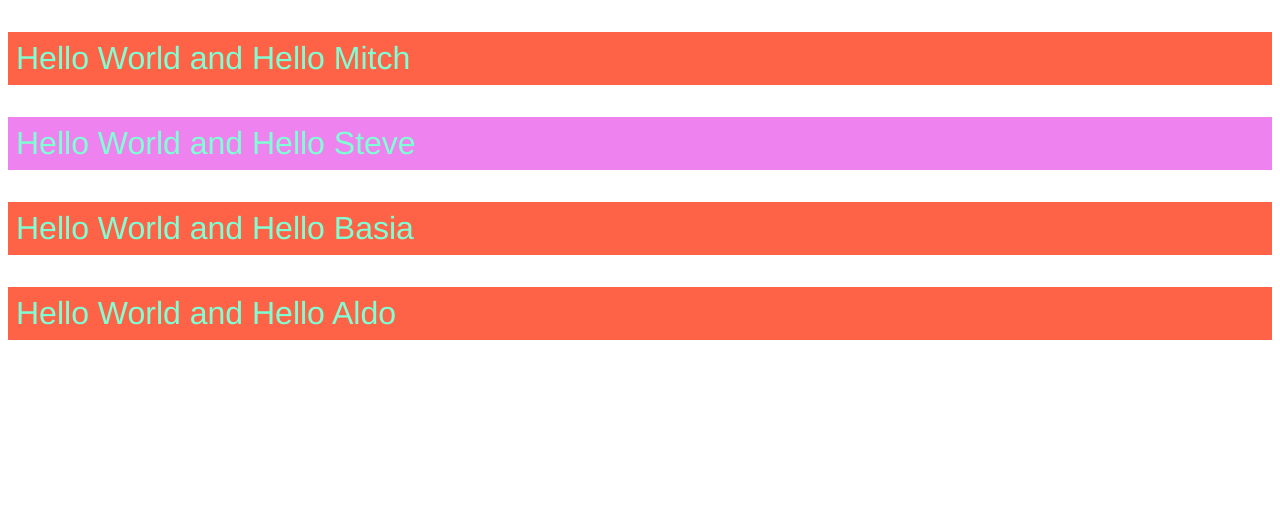
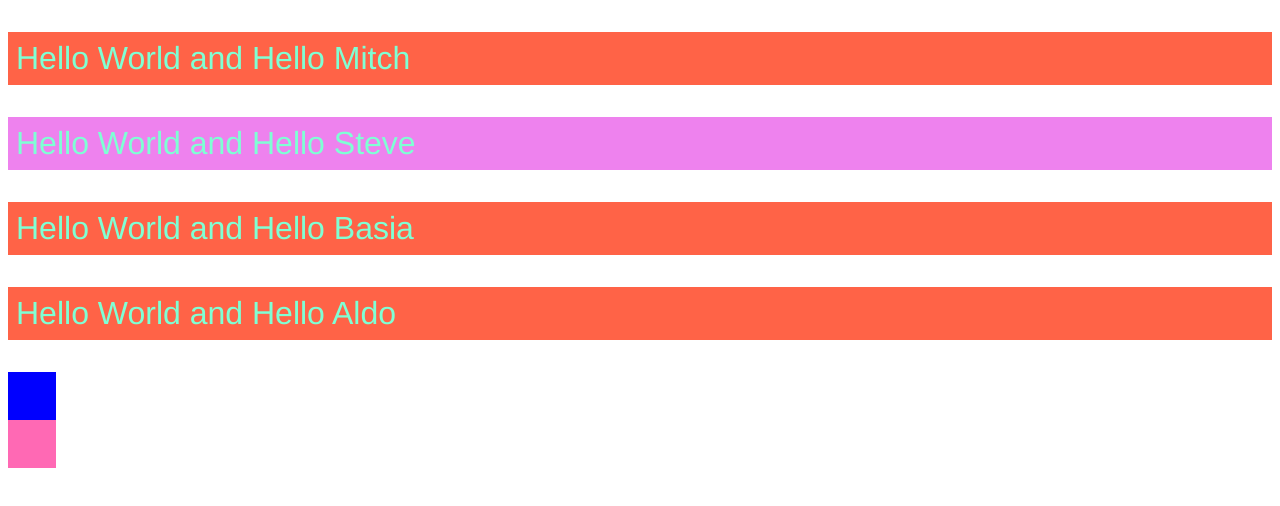
Before and after one commit to CodeCoreYVR/react-demo-jan-2017, a React (Create React App) app: page / in a window 1280 px wide. Shown: the top 506 px of the page. Built offline with nearby package versions, Linux system fonts and the light colour scheme.

Commit message:
Add solution to blue square exercise

```diff
--- /dev/null
+++ b/src/Square.js
@@ -0,0 +1,11 @@
+import React from 'react';
+
+export default props => {
+  // You can also inline the style object directly into
+  // jsx as long as you put the object inside { ... }
+  return <div style={{
+    backgroundColor: props.bgColor || 'Blue',
+    height: '3rem',
+    width: '3rem'
+  }} className='square'></div>;
+}
--- a/src/index.js
+++ b/src/index.js
@@ -4,6 +4,7 @@ import React from 'react';
 import HelloWorld from './HelloWorld';
 // The name that comes after import will the variable name of the
 // value imported from the file or packages that comes after `from`
+import Square from './Square'
 
 const App = props => {
   return <div>
@@ -11,6 +12,8 @@ const App = props => {
     <HelloWorld name="Steve" bgColor="Violet" />
     <HelloWorld name="Basia" />
     <HelloWorld name="Aldo" />
+    <Square />
+    <Square bgColor='HotPink'/>
   </div>
 }
 
```
